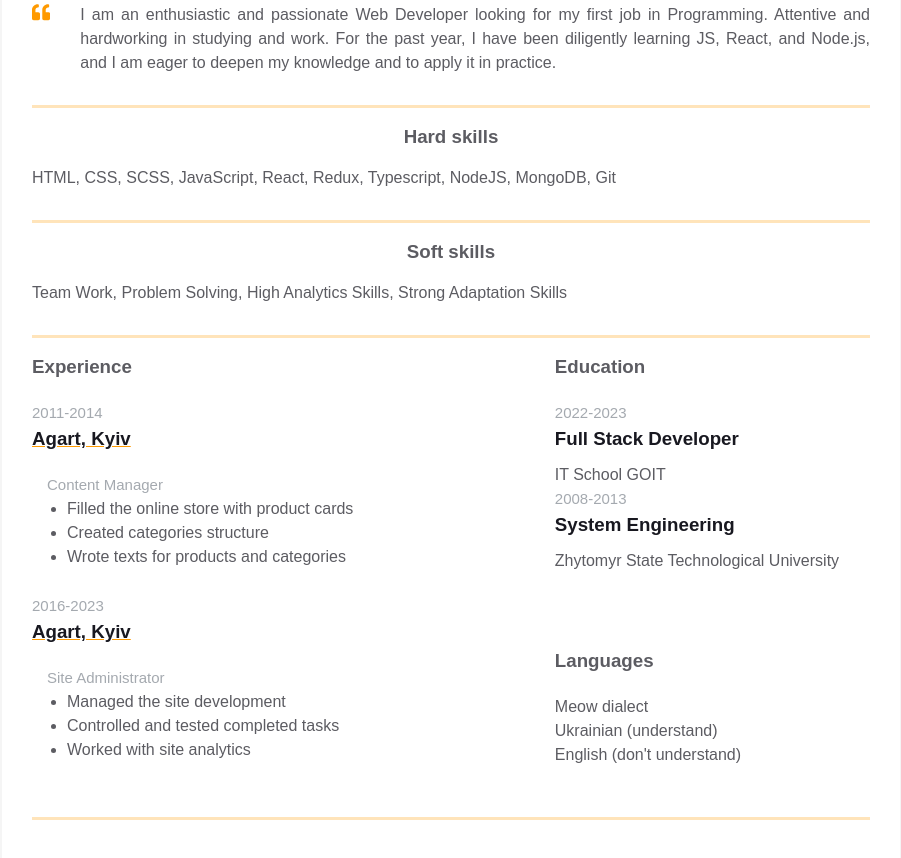
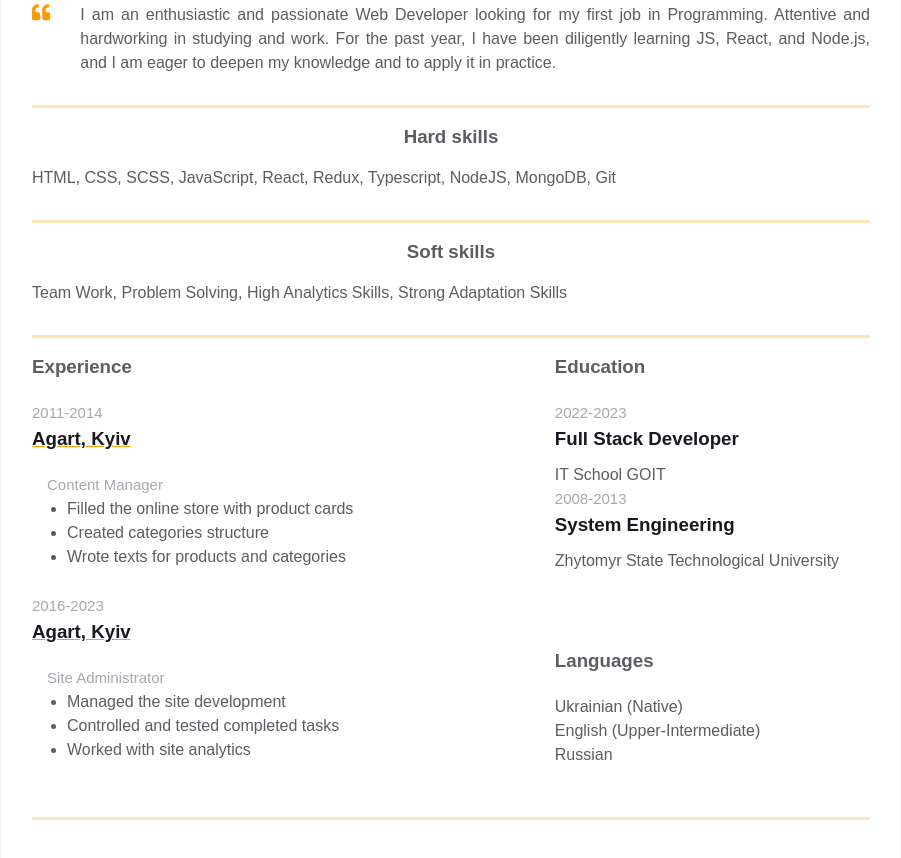
Before and after one commit to kovAnya/homepage, a plain HTML site: page index.html in a window 1280 px wide. Shown: the part 347-1205 px from the top of the page, without its empty margins (189-1090 px from the left). Drawn offline with Linux system fonts and the light colour scheme.

Commit message:
Update languages

```diff
--- a/index.html
+++ b/index.html
@@ -236,13 +236,13 @@
 
                   <div class="additional-info__languages">
                     <h3 class="additional-info__languages-header">Languages</h3>
-                    <p class="additional-info__languages-item">Meow dialect</p>
                     <p class="additional-info__languages-item">
-                      Ukrainian (understand)
+                      Ukrainian (Native)
                     </p>
                     <p class="additional-info__languages-item">
-                      English (don't understand)
+                      English (Upper-Intermediate)
                     </p>
+                    <p class="additional-info__languages-item">Russian</p>
                   </div>
                 </div>
               </div>
```
